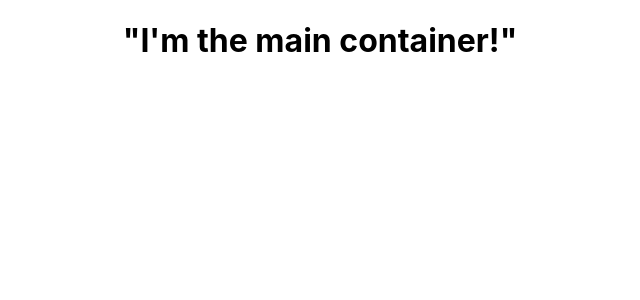
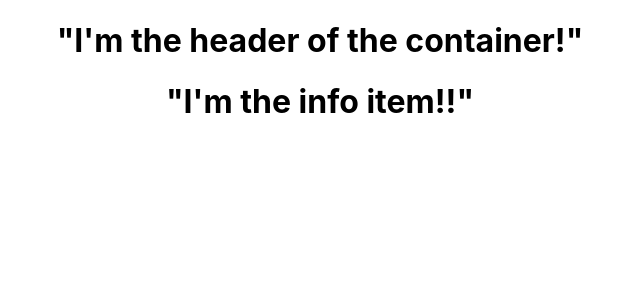
Before and after one commit to Perrocks/Lets_get_kraken, a React (Create React App) app in the folder marine_learning/client/: page / in a window 1280 px wide. Shown: the top 300 px of the page, without its empty margins (320-960 px from the left). Built offline with nearby package versions, Linux system fonts and the light colour scheme.

Commit message:
fullstack layout done

```diff
--- a/marine_learning/client/src/components/InfoItem.js
+++ b/marine_learning/client/src/components/InfoItem.js
@@ -0,0 +1,10 @@
+import React from 'react'
+
+const InfoItem = () => {
+
+    return (
+        <h1>"I'm the info item!!"</h1>
+    )
+}
+
+export default InfoItem
--- a/marine_learning/client/src/components/InfoList.js
+++ b/marine_learning/client/src/components/InfoList.js
@@ -0,0 +1,11 @@
+import React from 'react'
+import InfoItem from './InfoItem'
+
+const InfoList = () => {
+
+    return (
+        <InfoItem></InfoItem>
+    )
+}
+
+export default InfoList
--- a/marine_learning/client/src/containers/MainContainer.js
+++ b/marine_learning/client/src/containers/MainContainer.js
@@ -1,9 +1,13 @@
-import React from 'react'
+import React, {useState, useEffect} from 'react'
+import InfoList from '../components/InfoList'
 
 const MainContainer = () => {
 
     return (
-        <h1>"I'm the main container!"</h1>
+        <>
+        <h1>"I'm the header of the container!"</h1>
+        <InfoList></InfoList>
+        </>
     )
 }
 
```
Also changed, not shown: marine_learning/client/src/components/Quizz.js (+13 -0 lines), marine_learning/client/src/components/Scores.js (+12 -0 lines).
